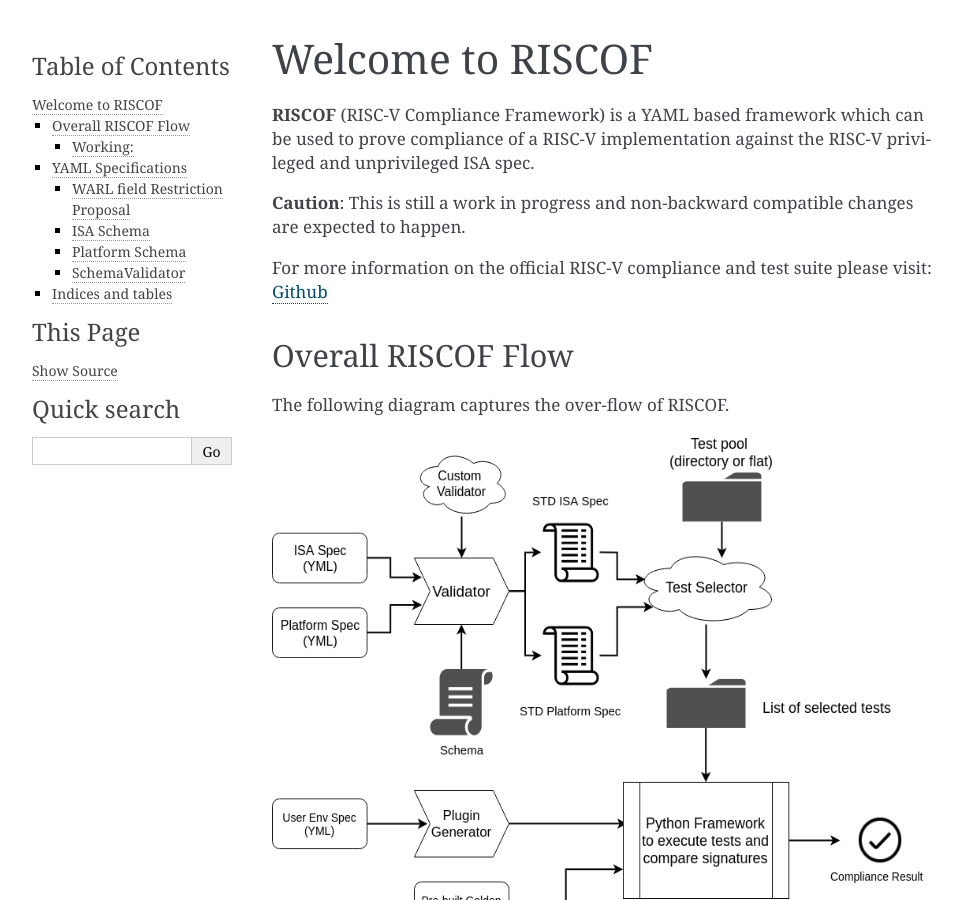
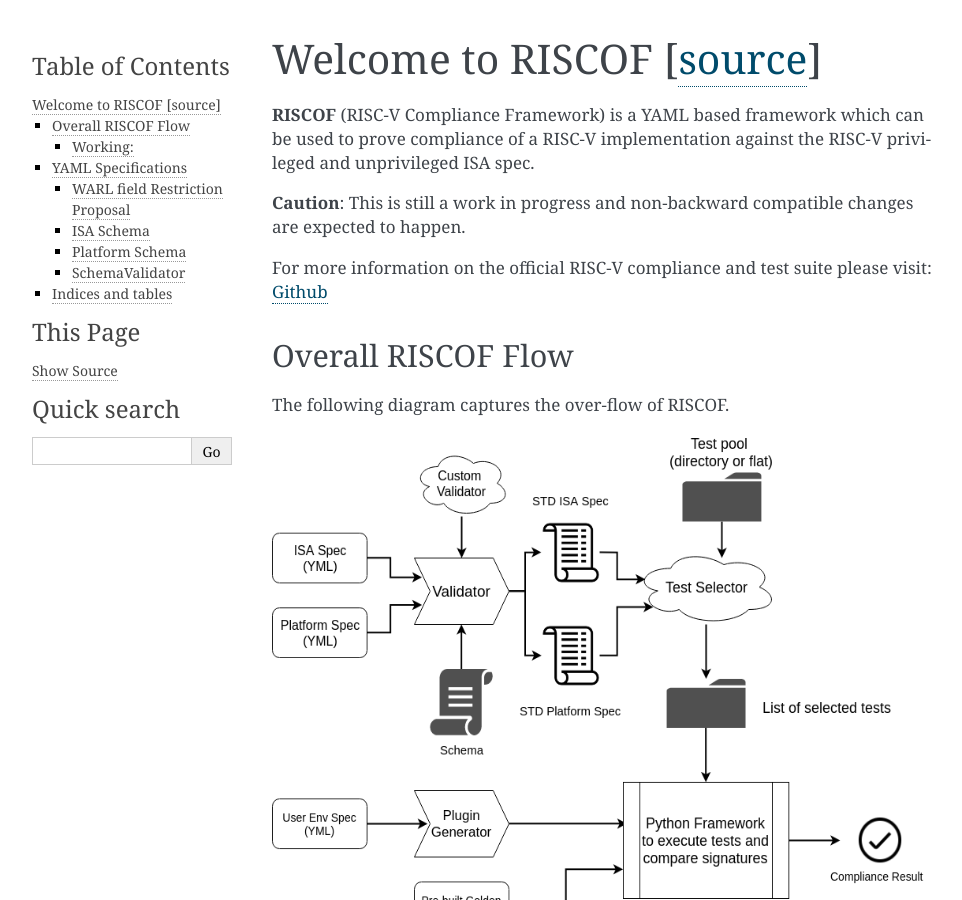
Before and after one commit to riscv-software-src/riscof, a Sphinx documentation site: the page built from docs/source/index.rst, in a window 1280 px wide and 900 px high. Shown: the whole window, without its empty margins (148-1110 px from the left). Built offline with Sphinx 7.4.7, drawn with Linux system fonts in a browser that asks for light colours.

Commit message:
adding link to source code

```diff
--- a/docs/source/index.rst
+++ b/docs/source/index.rst
@@ -3,7 +3,7 @@
    You can adapt this file completely to your liking, but it should at least
    contain the root `toctree` directive.
 
-Welcome to RISCOF
+Welcome to RISCOF [`source <https://gitlab.com/incoresemi/riscof/tree/1-general-improvements-and-standardisation-of-schema-yaml>`_]
 =================
 
 .. toctree::
```
